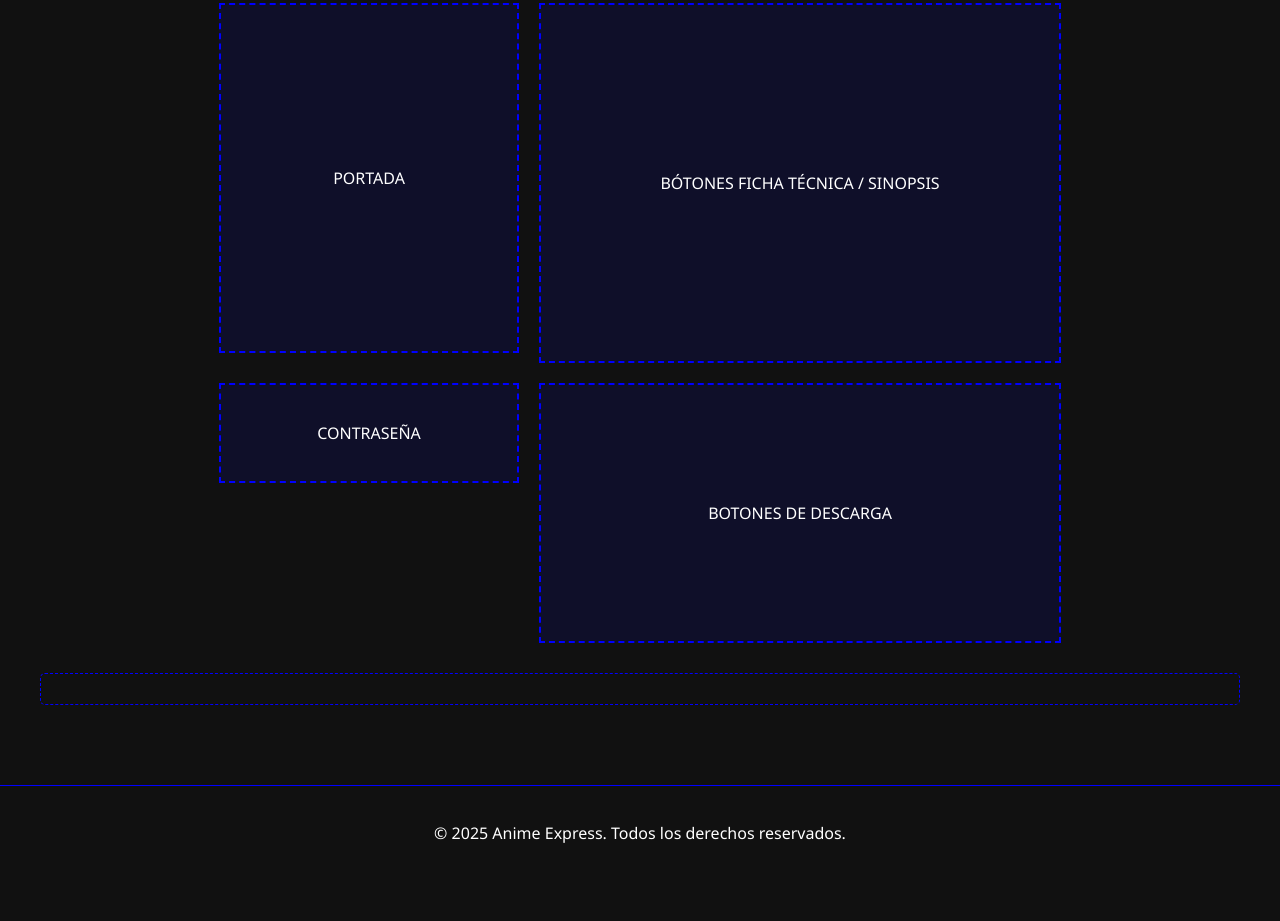
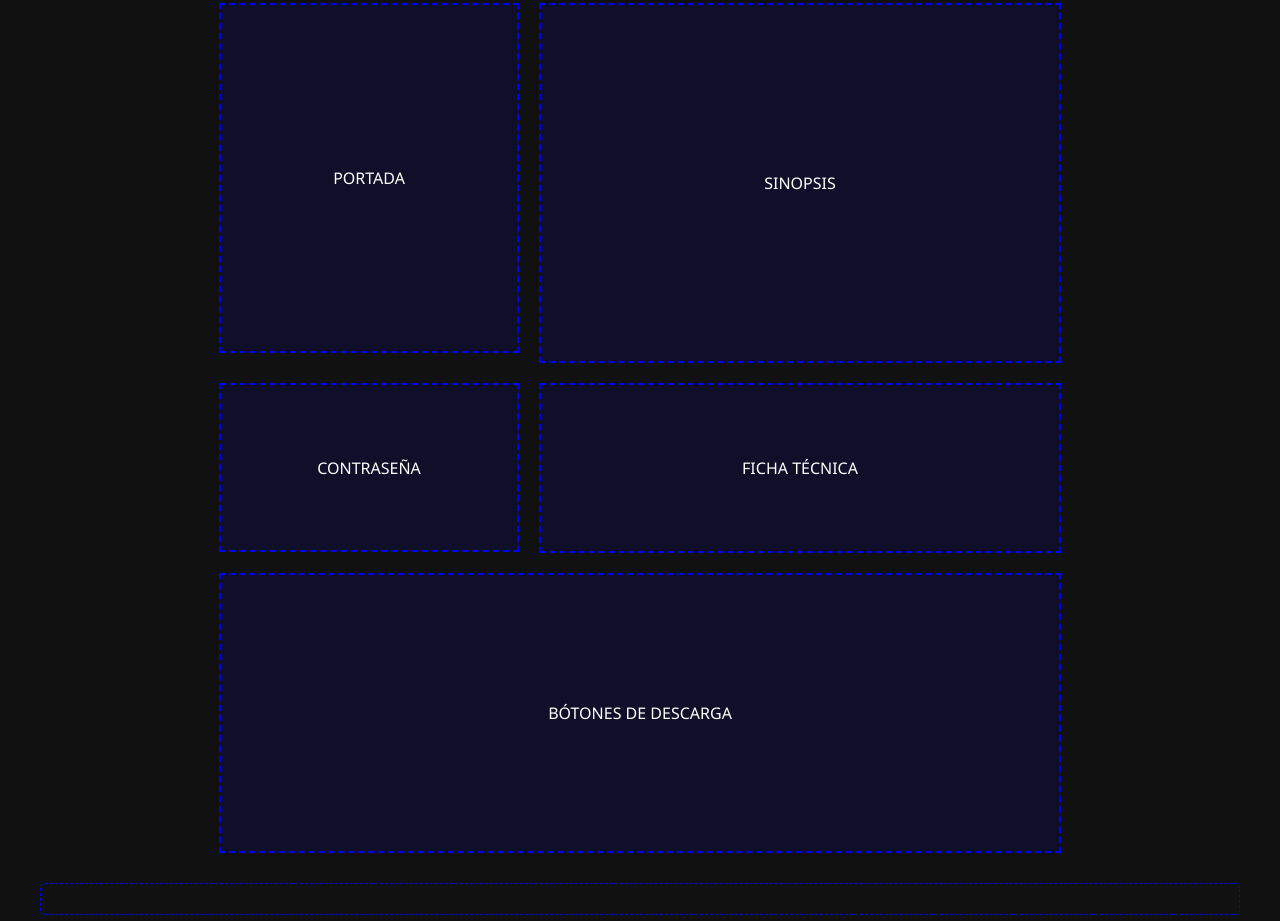
Before and after one commit to AnimeExpress/Anime, a plain HTML site: page index.html in a window 1280 px wide. Shown: the part 557-1478 px from the top of the page. Before the commit the page ends 1437 px from the top, so only its background shows below. Drawn offline with Linux system fonts and the light colour scheme.

Commit message:
Update index.html

```diff
--- a/index.html
+++ b/index.html
@@ -55,10 +55,13 @@
 <span>PORTADA</span>
 </div>
 
+
+
 <!-- UBICACIÓN 3: FICHA TÉCNICA -->
 <div class="anime-info ubicacion">
-<span>BÓTONES FICHA TÉCNICA / SINOPSIS</span>
+<span>SINOPSIS</span>
 </div>
+
 
 <!-- UBICACIÓN 4: CONTRASEÑA -->
 <div class="anime-password ubicacion">
@@ -66,9 +69,15 @@
 </div>
 
 
-<!-- UBICACIÓN 5: BOTONES DE DESCARGA -->
+<!-- UBICACIÓN 5: FICHA TÉCNICA -->
+<div class="anime-ficha ubicacion">
+<span>FICHA TÉCNICA</span>
+</div>
+
+
+<!-- UBICACIÓN 6: BOTONES DE DESCARGA -->
 <div class="anime-downloads ubicacion">
-<span>BOTONES DE DESCARGA</span>
+<span>BÓTONES DE DESCARGA</span>
 </div>
 
 </div>
@@ -119,15 +128,21 @@ min-width: 300px;
 height: 360px;
 }
 
+.anime-ficha {
+flex: 1;
+min-width: 300px;
+height: 170px;
+}
+
 .anime-downloads {
 flex: 1;
 min-width: 300px;
-height: 260px;
+height: 280px;
 }
 
 .anime-password {
 width: 300px;
-height: 100px;
+height: 169px;
 }
 
 /* Responsive */
```
